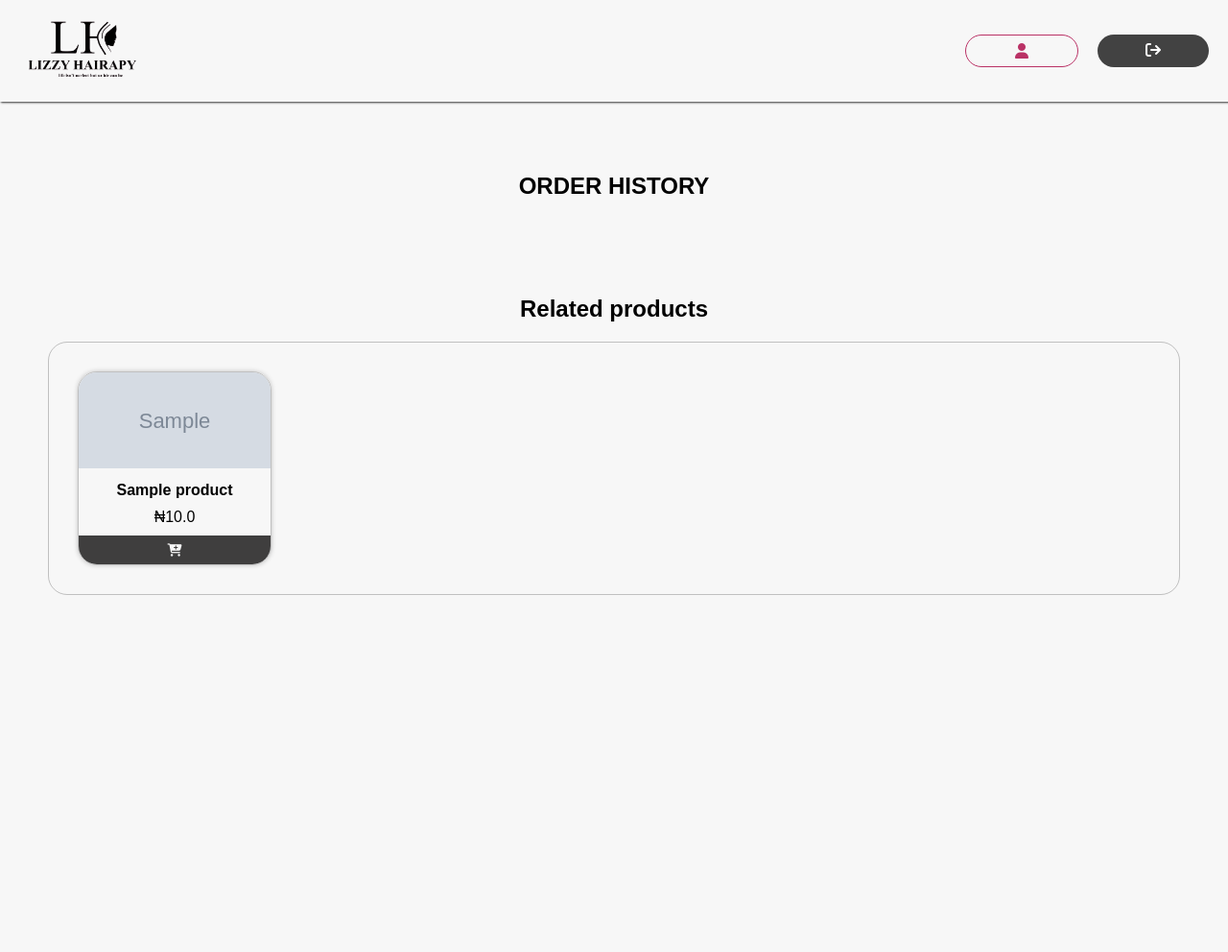
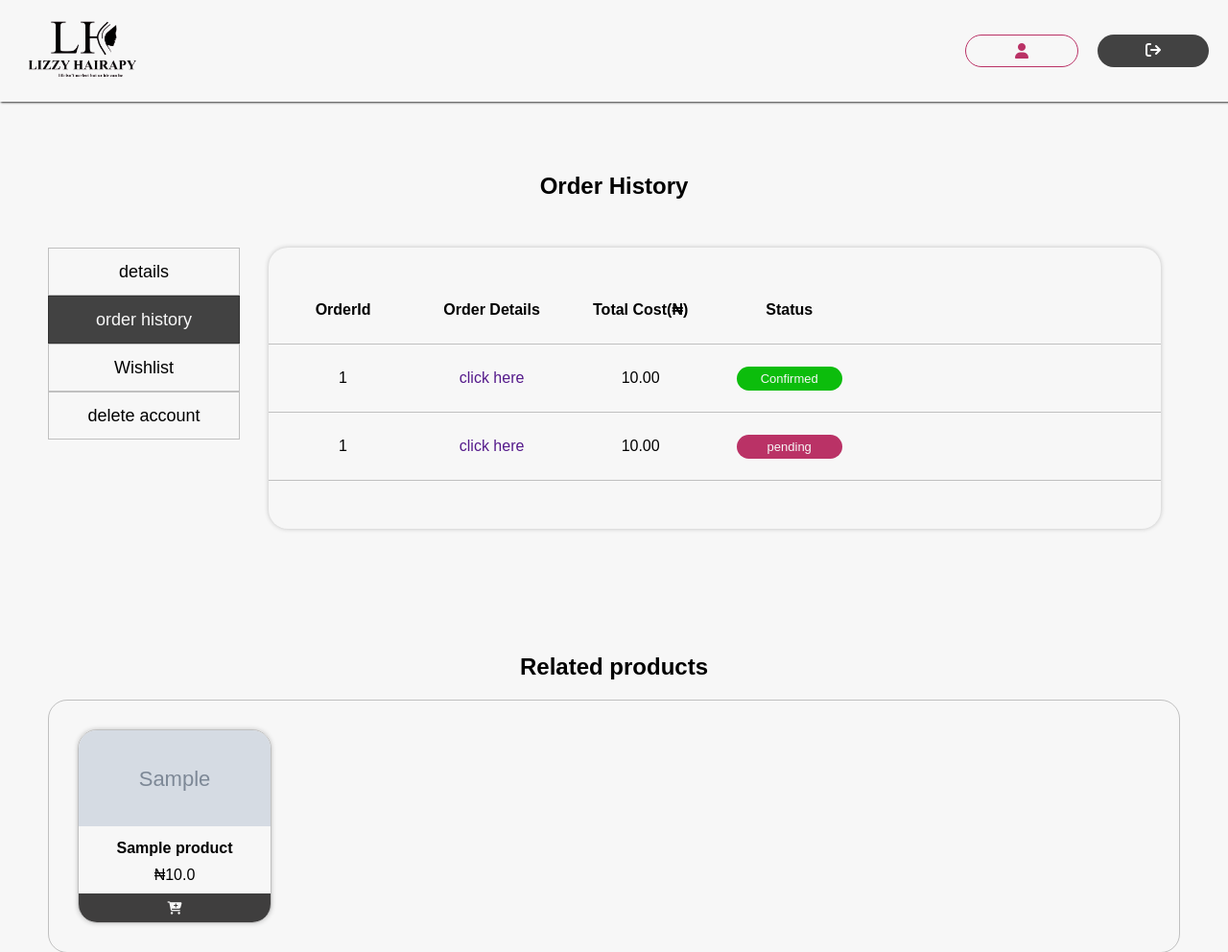
Before and after one commit to tunji-solomon/lizzy-hairapy, a Django app: page /order_history in a window 1280 px wide. Shown: the top 992 px of the page at 96% size. Before the commit the page ends 620 px from the top, so only its background shows below. Run offline with Django 5.2, Linux system fonts and the light colour scheme; a user stored in the database is signed in; tables that the repository leaves empty hold one stand-in row (values such as "Sample post"); grey boxes marked "Sample" are stand-in pictures; parts of the project's set-up code (start-up, migrations or seed data) failed here and were passed over; some libraries are stand-ins or nearby versions.

Commit message:
user order history

```diff
--- a/products/models.py
+++ b/products/models.py
@@ -30,8 +30,7 @@ class Our_user(models.Model):
     email = models.EmailField(blank=False, unique=True)
     password = models.CharField(blank=False)
 
-    def __str__(self):
-        return self.username
+
 
 class Cart(models.Model):
     user = models.OneToOneField(Our_user, related_name="user_cart", on_delete=models.CASCADE)
--- a/products/static/css/style.css
+++ b/products/static/css/style.css
@@ -684,7 +684,9 @@ a {
 }
 
 .remove-item,
-.order-confirmed-btn {
+.order-confirmed-btn,
+.order-history-pending,
+.order-history-confirmed {
     color: #f7f7f7;
     background-color: rgb(186, 50, 102);
     border-radius: 20px;
@@ -694,6 +696,12 @@ a {
     padding: 5px;
     border: none;
 }
+
+.order-history-confirmed {
+    background-color: rgb(12, 189, 12);
+}
+
+
 
 .order-confirmed-btn {
     padding: 10px;
@@ -922,18 +930,18 @@ a {
 }
 
 .profile-container {
-    width: 50%;
-    margin: 100px 0px;
+    width: 93%;
+    margin: 50px;
     display: flex;
-    height: 200px;
+    height: fit-content;
+
 }
 
 .profile-left-container,
 .profile-right-container {
     display: grid;
-    grid-template-columns: 1fr;
     width: 200px;
-    margin-left: 50px;
+    height: 200px;
 }
 
 .left-items {
@@ -942,6 +950,8 @@ a {
     background-color: #f7f7f7;
     border: 0.1px solid rgba(0, 0, 0, 0.225);
     font-size: large;
+    height: 50px;
+    width: 100%;
 }
 
 .left-items:hover {
@@ -954,24 +964,26 @@ a {
     color: #f7f7f7;
 }
 
+.profile-right-container {
+    margin-left: 30px;
+    border: 0.2px solid rgba(0, 0, 0, 0.225);
+    width: auto;
+    flex: 1;
+}
 .user-profile-details {
     display: grid;
+    gap: 10px;
     font-size: large;
     font-family: Arial, Helvetica, sans-serif;
-    gap: 10px;
+    padding: 30px;
 }
 
 .details-info {
     color : rgb(186, 50, 102);
     font-weight: lighter;
-}
-
-.profile-right-container {
-    flex: 1;
-    padding: 30px;
-    margin-left: 30px;
-    border: 0.2px solid rgba(0, 0, 0, 0.225);
-}
+    margin-bottom: 20px;
+}
+
 
 .profile-update-btn {
     width: 100px;
@@ -979,7 +991,14 @@ a {
     font-size: small;
     text-align: center;
     align-content: center;
-    padding: 0px 0px;
+    padding: 0px 30px;
+    margin: 0px 0px 30px 30px;
+
+}
+
+.order-history {
+    margin-top: 0px;
+    flex: 1;
 }
 
 
--- a/products/static/js/index.js
+++ b/products/static/js/index.js
@@ -140,13 +140,13 @@ function confirmAction(container, action){
     // }
 }
 
-function profileItems(allItems, activeItem) {
-    const itemsList = document.querySelectorAll(`.${allItems}`)
-    itemsList.forEach(item => {
-        if(item.classList.contains(activeItem)){
-            item.classList.add("profile-page-active")
-        }else {
-            item.classList.remove("profile-page-active")
-        }
-    })
-}
+// function profileItems(allItems, activeItem) {
+//     const itemsList = document.querySelectorAll(`.${allItems}`)
+//     itemsList.forEach(item => {
+//         if(item.classList.contains(activeItem)){
+//             item.classList.add("profile-page-active")
+//         }else {
+//             item.classList.remove("profile-page-active")
+//         }
+//     })
+// }
--- a/products/templates/admin/pending_orders.html
+++ b/products/templates/admin/pending_orders.html
@@ -1,4 +1,5 @@
 {% extends '../base.html' %}
+{% load humanize %}
 {% block title %}{% endblock %}
 {% block content %}
     <h2 class="cart-header">PENDING ORDERS</h2>
@@ -39,7 +40,7 @@
                             {{order.orderId}}
                         </div>
                         <div>
-                        {{order.total_cost}}
+                        {{order.total_cost|floatformat:2|intcomma}}
                         </div>
                         <a href="{{order.proof_of_payment}}">
                             click here
--- a/products/templates/order_history.html
+++ b/products/templates/order_history.html
@@ -1,5 +1,47 @@
-{% extends 'cart.html' %}
+{% extends 'profile.html' %}
 {% load humanize %}
-{% block content %}
-    <h2 class="cart-header">ORDER HISTORY</h2>
+{% block custom-style %}
+    <style>
+        .order {
+                background-color: rgba(24, 24, 24, 0.807);
+                color: #f7f7f7;
+        }
+    </style>
 {% endblock %}
+{% block heading %} Order History {% endblock %}
+{% block right_container %}
+    <div class="cart-container confirmed-orders-container order-history ">
+        <div class="cart-column-headers-container grid-4">
+            <p class="cart-column-headers">OrderId</p>
+            <p class="cart-column-headers">Order Details</p>
+            <p class="cart-column-headers">Total Cost(₦)</p>
+            <p class="cart-column-headers">Status</p>
+        </div>
+        {% if orders %}
+            {% for order in orders%}
+                <div class="cart-items-container">
+                    <div>
+                        {{order.orderId}}
+                    </div>
+                    <a href="{{order.proof_of_payment}}">
+                        click here
+                    </a>
+                    <div>
+                    {{order.total_cost|floatformat:2|intcomma}}
+                    </div>
+                    {% if order.status%}
+                        <div>
+                            <div class="order-history-pending">{{order.status}}</div>
+                        </div>
+                    {% else %}
+                        <div>
+                            <div class="order-history-confirmed">Confirmed</div>
+                        </div>
+                    {% endif %}
+                </div>
+            {% endfor %}
+        {% endif %}
+    </div>
+
+
+{% endblock %}
--- a/products/templates/profile.html
+++ b/products/templates/profile.html
@@ -1,24 +1,37 @@
 {% extends 'cart.html' %}
 {% load humanize %}
 {% block title %}{% endblock %}
-{% block custom-style %}{% endblock %}
+{% block custom-style %}
+    <style>
+        .details {
+                background-color: rgba(24, 24, 24, 0.807);
+                color: #f7f7f7;
+        }
+    </style>
+{% endblock %}
 {% block content %}
+    <h2 class="cart-header">
+        {% block heading %}
+        USER PROFILE
+        {% endblock %}
+    </h2>
     <div class="profile-container">
         <div class="profile-left-container">
-            <button class="left-items profile-page-active details" onclick="profileItems('left-items', 'details')">details</button>
-            <a href="{% url 'order-history' %}"><button class="left-items order" onclick="profileItems('left-items', 'order')">order history</button><a/>
-            <button class="left-items wishlist" onclick="profileItems('left-items', 'wishlist')">Wishlist</button>
-            <button class="left-items delete" onclick="profileItems('left-items', 'delete')">delete account</button>
+            <a href="{% url 'user-profile' %}"><button class="left-items details">details</button><a/>
+            <a href="{% url 'order-history' %}"><button class="left-items order">order history</button><a/>
+            <a href="#"><button class="left-items wishlist">Wishlist</button><a/>
+            <a href="#"><button class="left-items delete">delete account</button><a/>
         </div>
+        {% block right_container %}
             <div class="profile-right-container">
                 {% if user_profile %}
                     <div class="user-profile-details">
-                    <div>username - <span class="details-info">{{user_profile.username}}</span></div>
-                    <div>email - <span class="details-info">{{user_profile.email}}</span></div>
+                        <div class="user-details">username - <span class="details-info">{{user_profile.username}}</span></div>
+                        <div class="user-details">email - <span class="details-info">{{user_profile.email}}</span></div>
                     </div>
                     <a class="profile-update-btn">Update details</a>
                 {% endif %}
             </div>
-
+        {% endblock %}
     </div>
 {% endblock %}
--- a/products/views.py
+++ b/products/views.py
@@ -17,9 +17,10 @@ saved_paginated_products = None
 def get_cart_count(request):
     if request.user.is_authenticated:
         user = Our_user.objects.get(username=request.user)
-        user_cart = Cart.objects.get(user=user)
-        user_cart_count = len(user_cart.cart_item.all())
-        return user_cart_count
+        user_cart = Cart.objects.filter(user=user).first()
+        if user_cart is not None :
+            user_cart_count = len(user_cart.cart_item.all())
+            return user_cart_count
     return None
 
 
@@ -176,15 +177,21 @@ def user_profile(request):
 def user_order_history(request):
 
     user = Our_user.objects.get(username=request.user.username)
-    pending_orders = Pending_Order.objects.filter(user=user).first()
-    confirmed_orders = Confirmed_Order.objects.filter(user=user).first()
+    pending_orders = Pending_Order.objects.filter(user=user)
+    confirmed_orders = Confirmed_Order.objects.filter(user=user)
     products = Products.objects.all().order_by("price")
 
+    new_pending_order = []
+    for order in pending_orders:
+        new_pending_order.append({
+            "orderId":order.orderId,
+            "total_cost":order.total_cost,
+            "status":"pending"
+        })
+    all_orders = [*confirmed_orders, *new_pending_order]
+
     context = {
-        "orders" : {
-            "pending" : pending_orders,
-            "confirmed" : confirmed_orders
-        },
+        "orders" : all_orders,
         "cart_count" : get_cart_count(request),
         "related_products": products
     }
@@ -519,7 +526,6 @@ def pending_orders(request):
             search_by = request.POST.get("search-by")
             query = request.POST.get("query", '')
             date = request.POST.get("date", "")
-            print(search_by, query,date)
             if date:
                 pending = Pending_Order.objects.filter(created_at=date).order_by("created_at")
                 if not pending:
@@ -564,6 +570,34 @@ def confirm_order(request, orderId):
         return pending_orders(request)
 
 def confirmed_orders(request):
-    orders = Confirmed_Order.objects.all()
+    if request.user.is_authenticated and request.user.is_superuser:
+        confirmed_orders = Confirmed_Order.objects.all()
+        if request.method == "POST":
+            search_by = request.POST.get("search-by")
+            query = request.POST.get("query", '')
+            date = request.POST.get("date", "")
+            if date:
+                confirmed_orders = Confirmed_Order.objects.filter(created_at=date)
+                if not confirmed_orders:
+                    messages.info(request, "No order found for this date", extra_tags="date")
+                    return render(request, "admin/confrimed_orders.html")
+            else:
+                if not query == "":
+                    if search_by == "username":
+                        user = Our_user.objects.filter(username=query).first()
+                        confirmed_orders = Confirmed_Order.objects.filter(user=user)
+                        if not user :
+                            messages.info(request, "No order found for specified user", extra_tags="username")
+                            return render(request, "admin/confirmed_orders.html")
 
-    return render(request, "admin/confirmed_orders.html", {"orders": orders})
+                    if search_by == "orderId":
+                        confirmed_orders = Confirmed_Order.objects.filter(orderId=query)
+                else:
+                    return redirect("home")
+
+            # query = request.POST.get("query")
+            # pending = Pending_Order.objects.filter(Q(user_icontains= query) | Q(orderId_icontains=query)).order_by("created_at", "DESC")
+
+        return render(request, "admin/confirmed_orders.html", {"orders": confirmed_orders})
+    else:
+        return redirect("home")
```
Also changed, not shown: products/templates/admin/confirmed_orders.html (+6 -7 lines). Lines whose indentation alone changed are shown as unchanged.
